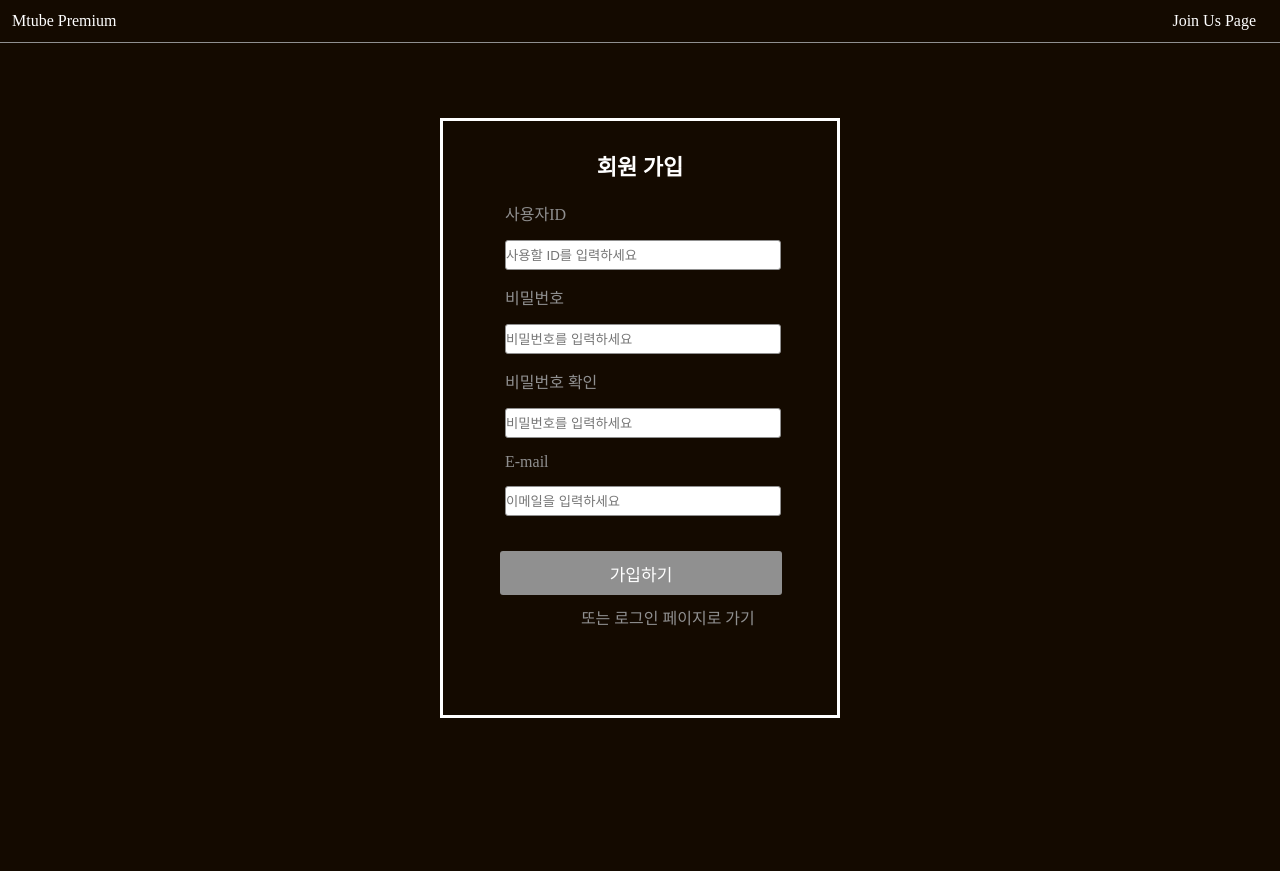
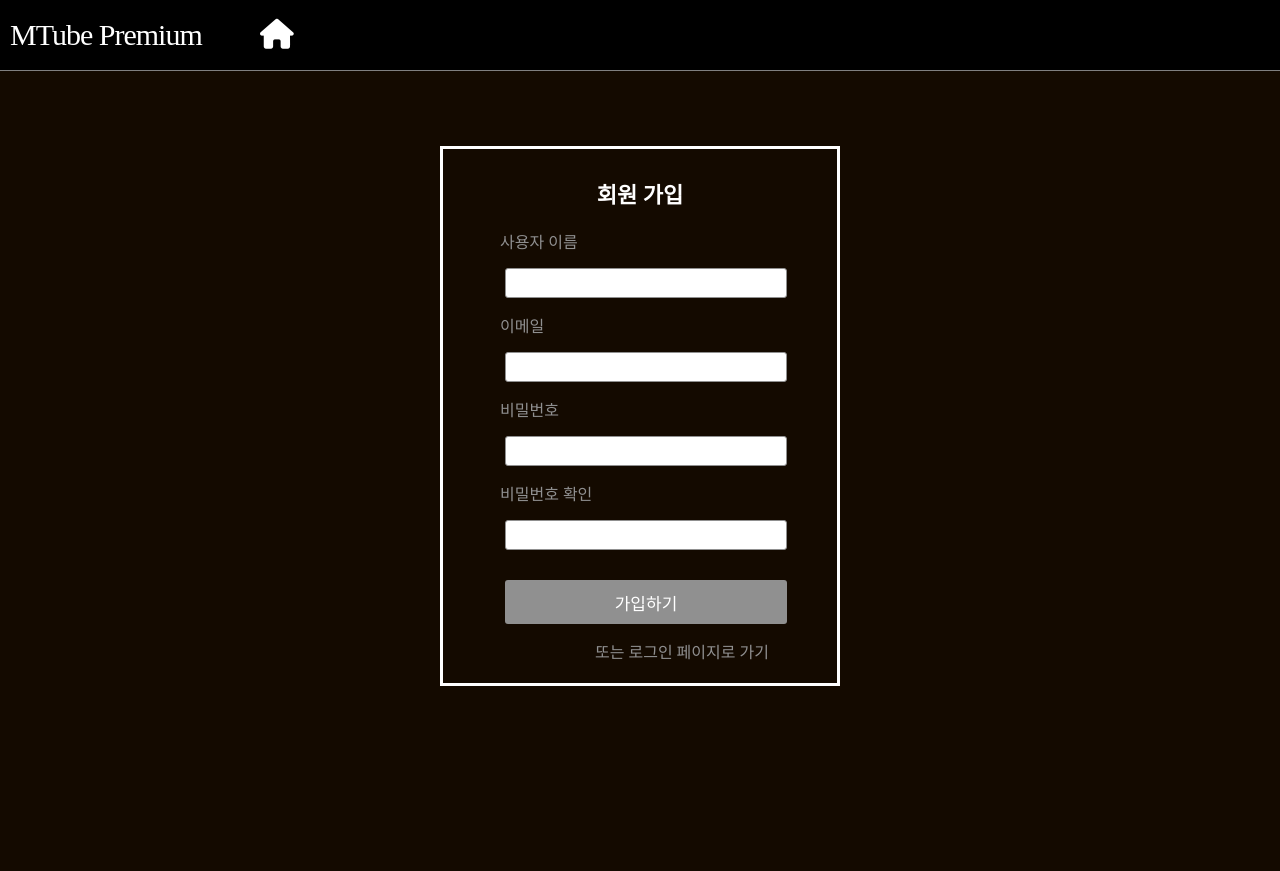
Before and after one commit to kjohhub/website, a Django app: page /youtube/signup/ in a window 1280 px wide. Before the commit the page ends 718 px from the top, so only its background shows below. Run offline with Django 3.2, Linux system fonts and the light colour scheme; parts of the project's set-up code (start-up, migrations or seed data) failed here and were passed over; some libraries are stand-ins or nearby versions.

Commit message:
210208 회원탈퇴추가 및 탬플릿수정

```diff
--- a/youtube/mysite/settings.py
+++ b/youtube/mysite/settings.py
@@ -104,7 +104,7 @@ AUTH_PASSWORD_VALIDATORS = [
 # Internationalization
 # https://docs.djangoproject.com/en/3.1/topics/i18n/
 
-LANGUAGE_CODE = 'en-us'
+LANGUAGE_CODE = 'ko-KR'
 
 TIME_ZONE = 'Asia/Seoul'
 
--- a/youtube/static/css/mem_style.css
+++ b/youtube/static/css/mem_style.css
@@ -35,7 +35,7 @@ button:focus {
     outline: none;
     text-align: center;
 
-    margin: 10px;
+    margin: 15px;
     width: 94%;
     height: 44px;
     background-color:var(--grey-dark-color);
@@ -46,24 +46,30 @@ button:focus {
     font-weight: 500;
 }
 
-/*헤더부분*/
-header {
-    display: flex;
-    justify-content: space-between;
-    padding: var(--side-padding);
-    background-color: var(--black-color);
-    color: var(--white-color);
-    border-bottom: 1px solid var(--grey-dark-color);
+/* header */
+.header {
+    grid-area:header;
+    padding: 10px;
+    display:grid;
+    grid-template-columns: 250px 1fr 300px;
+    border-bottom: 1px solid gray;
+    background-color:black;
+    grid-template-areas:
+    ".title .search .login"
+}
+.header .title
+{
+    line-height: 50px;
+    vertical-align: middle;
+    color: white;
+    font-size: 30px;
+    letter-spacing: -1px;
 }
 
-header .title {
-    font-size: var(--font-large);
-    color: var(--white-color);
-}
-
-header .status {
-  margin-right: var(--side-padding);
-  color: var(--white-color);
+.header .icon {
+  line-height: 50px;
+  color: white;
+  font-size: 30px;
 }
 
 /*로그인 메인창*/
@@ -76,7 +82,7 @@ header .status {
 
 .line_container {
     color: var(--blue-color);
-    width: 400px;
+    width: 440px;
     height: 400px;
     margin: auto;
     border: 3px solid var(--white-color);
@@ -103,19 +109,20 @@ header .status {
     color: var(--white-color);
 }
 
-
-
-.form_group {
+.info {
+  font-size: 12px;
+  color: var(--blue-color);
+  margin: 9px;
 }
 
 #form_item_name{
-    padding: 15px;
+    padding: 10px;
     color: var(--grey-dark-color);
 }
 
 .form-control {
     margin: 15px;
-    width: 92%;
+    width: 94%;
     height: 30px;
     border: 1px solid;
     border-radius: 3px;
@@ -141,7 +148,7 @@ header .status {
 .line_container_signup{
     color: var(--blue-color);
     width: 400px;
-    height: 600px;
+    height: 540px;
     margin: auto;
     border: 3px solid var(--white-color);
 }
@@ -153,3 +160,8 @@ header .status {
   margin-left:35%;
   text-decoration: none;
 }
+
+.control-label {
+  color: var(--blue-color);
+  font-size: 10px;
+}
--- a/youtube/youtube/forms.py
+++ b/youtube/youtube/forms.py
@@ -1,6 +1,7 @@
 from django import forms
 from django.contrib.auth.forms import UserCreationForm
 from django.contrib.auth.models import User
+from django.contrib.auth.hashers import check_password
 
 class UserForm(UserCreationForm):
     email = forms.EmailField(label="이메일")
@@ -8,3 +9,20 @@ class UserForm(UserCreationForm):
     class Meta:
         model = User
         fields = ("username", "email")
+
+class CheckPasswordForm(forms.Form):
+    password = forms.CharField(label='비밀번호', widget=forms.PasswordInput(
+        attrs={'class': 'form-control',}),
+    )
+    def __init__(self, user, *args, **kwargs):
+        super().__init__(*args, **kwargs)
+        self.user = user
+
+    def clean(self):
+        cleaned_data = super().clean()
+        password = cleaned_data.get('password')
+        confirm_password = self.user.password
+
+        if password:
+            if not check_password(password, confirm_password):
+                self.add_error('password', '비밀번호가 일치하지 않습니다.')
--- a/youtube/youtube/templates/youtube/signup.html
+++ b/youtube/youtube/templates/youtube/signup.html
@@ -5,57 +5,39 @@
     <title>MTube Premium_signup</title>
     <meta charset="utf-8">
     <link rel ="stylesheet" href={% static 'css/mem_style.css' %}>
+        <script src="https://kit.fontawesome.com/78f8208a14.js" crossorigin="anonymous"></script>
   </head>
 
   <body>
-      <!--상단 바(임시)-->
-      <header>
-        <div>
-          <span class='title'>Mtube Premium</span>
-        </div>
-        <div class="status">
-          <span>Join Us Page</span>
-        </div>
-      </header>
+    <!--상단 바-->
+    <div class="header">
+      <div class="title">MTube Premium</div>
+      <div class="icon" onclick="location.href='{% url 'index' %}'" style="cursor:pointer;" ><i class="fas fa-home"></i></div>
+    </div>
+
       <!--메인 화면-->
       <section class="main_container_signup">
           <div class="line_container_signup">
             <form name="join_form" method="post" class="post-form">
             {% csrf_token %}
-            {% include "form_errors.html" %}
                 <div class ="form_container">
                   <div class="form_title_div">
                     <p class="form_title_p">회원 가입</p>
                   </div>
 
-                <!--id입력-->
-                    <div class="form-group">
-                    <label for="username" id="form_item_name">사용자ID</label>
-                      <input type="text" class="form-control" name="username" id="username"
-                       value="{{ form.username.value|default_if_none:'' }}" maxlength=16 placeholder="사용할 ID를 입력하세요">
-                    </div>
-                <!--비밀번호 입력-->
-                    <div class="form-group">
-                    <label for="username" id="form_item_name">비밀번호</label>
-                        <input type="password" class="form-control" name="password1" id="password1"
-                     value="{{ form.password1.value|default_if_none:'' }}" maxlength=16 placeholder="비밀번호를 입력하세요">
-                    </div>
-                <!--비밀번호 확인-->
-                    <div class="form-group">
-                    <label for="username" id="form_item_name">비밀번호 확인</label>
-                      <input type="password" class="form-control" name="password2" id="password2"
-                      value="{{ form.password2.value|default_if_none:'' }}" maxlength=16 placeholder="비밀번호를 입력하세요">
-                    </div>
-                <!--이메일-->
-                    <div class="form-group">
-                    <label for="username" id="form_item_name">E-mail</label>
-                        <input type="text" class="form-control" name="email" id="email"
-                        value="{{ form.email.value|default_if_none:'' }}" maxlength=30 placeholder="이메일을 입력하세요">
-                    </div>
+                  <!--입력 폼 항목 반복문으로 출력-->
+                  {% for field in form %}
+                <div id="form-group" class="form-group {% if field.errors|length > 0 %}has-error{%endif %}">
+                    <label id="form_item_name" for="{{ field.id_for_label }}">{{ field.label }}</label>
+                    {% for error in field.errors %}
+                    <label class="control-label" for="{{ field.id_for_label }}">{{ error }}</label>
+                    {% endfor %}
+                <input name="{{ field.html_name }}" id="{{ field.id_for_lable }}" class="form-control" type="{{ field.field.widget.input_type }}" value="{{ field.value|default_if_none:'' }}">
+                  {% endfor %}
+                  </div>
 
                 <!--submit-->
-                    <div style="height: 10px;"></div>
-                      <div><button type="submit" class="btn btn-primary">가입하기</button></div>
+                <div><button type="submit" class="btn btn-primary">가입하기</button></div>
 
               </div>
             </form>
--- a/youtube/youtube/views.py
+++ b/youtube/youtube/views.py
@@ -3,6 +3,7 @@ from youtube.models import videoTbl, listlistTbl, playlistTbl, historyTbl
 from django.contrib.auth import authenticate, login		#210205추가
 from youtube.forms import UserForm		#210205추가
 from .forms import CheckPasswordForm	#210208추가
+from youtube.decorators import *	#210208추가
 
 # index
 def index(request):
@@ -57,6 +58,7 @@ def signup(request):
     return render(request, 'youtube/signup.html', {'form': form})
 
 #210208 회원탈퇴
+@login_message_required
 def profile_delete_view(request):
     if request.method == 'POST':
         password_form = CheckPasswordForm(request.user, request.POST)
```
Also changed, not shown: youtube/youtube/decorators.py (added, +32 -0 lines), youtube/youtube/templates/registration/login.html (+13 -11 lines), youtube/youtube/templates/youtube/profile_delete.html (added, +59 -0 lines).
